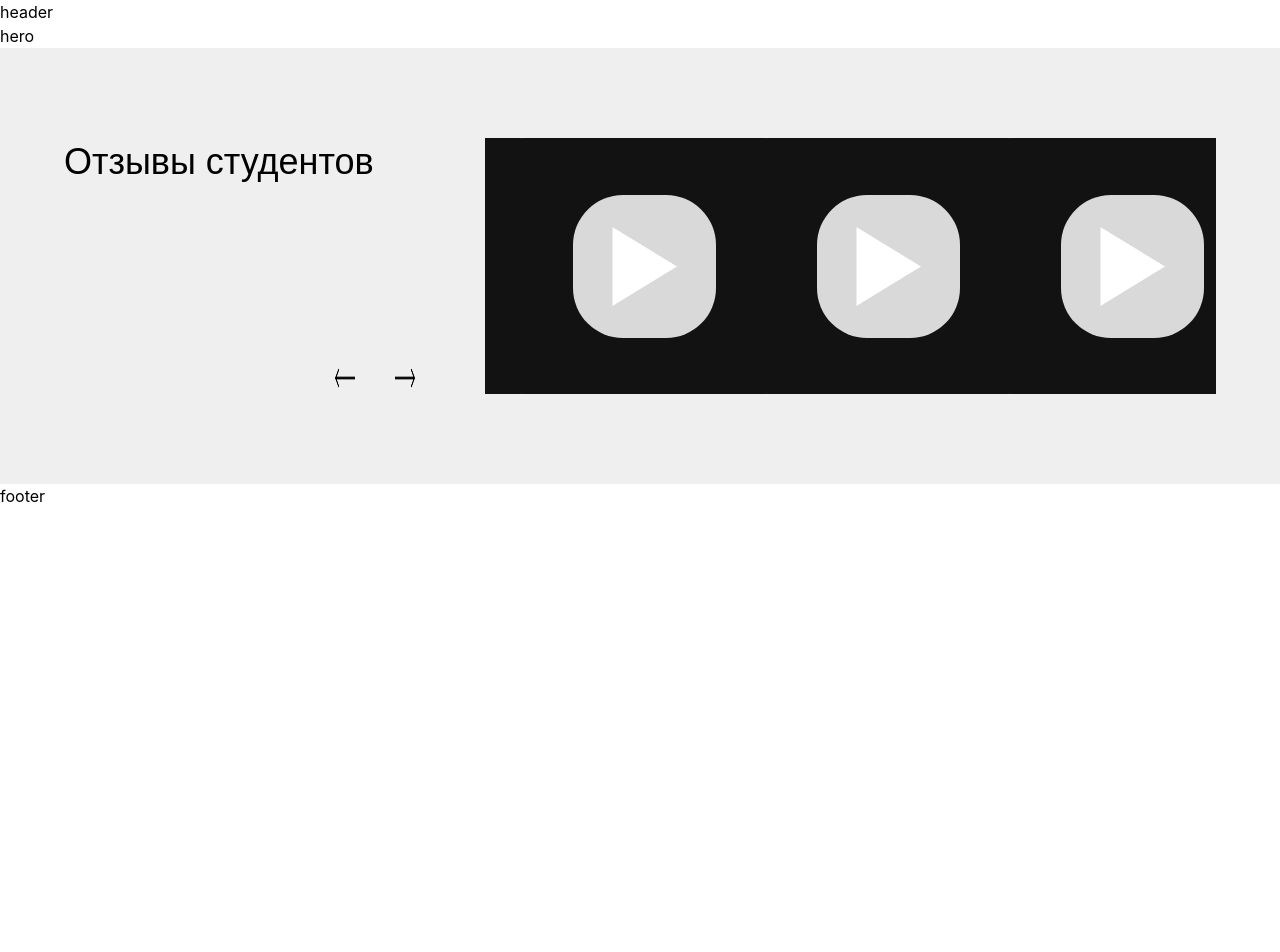
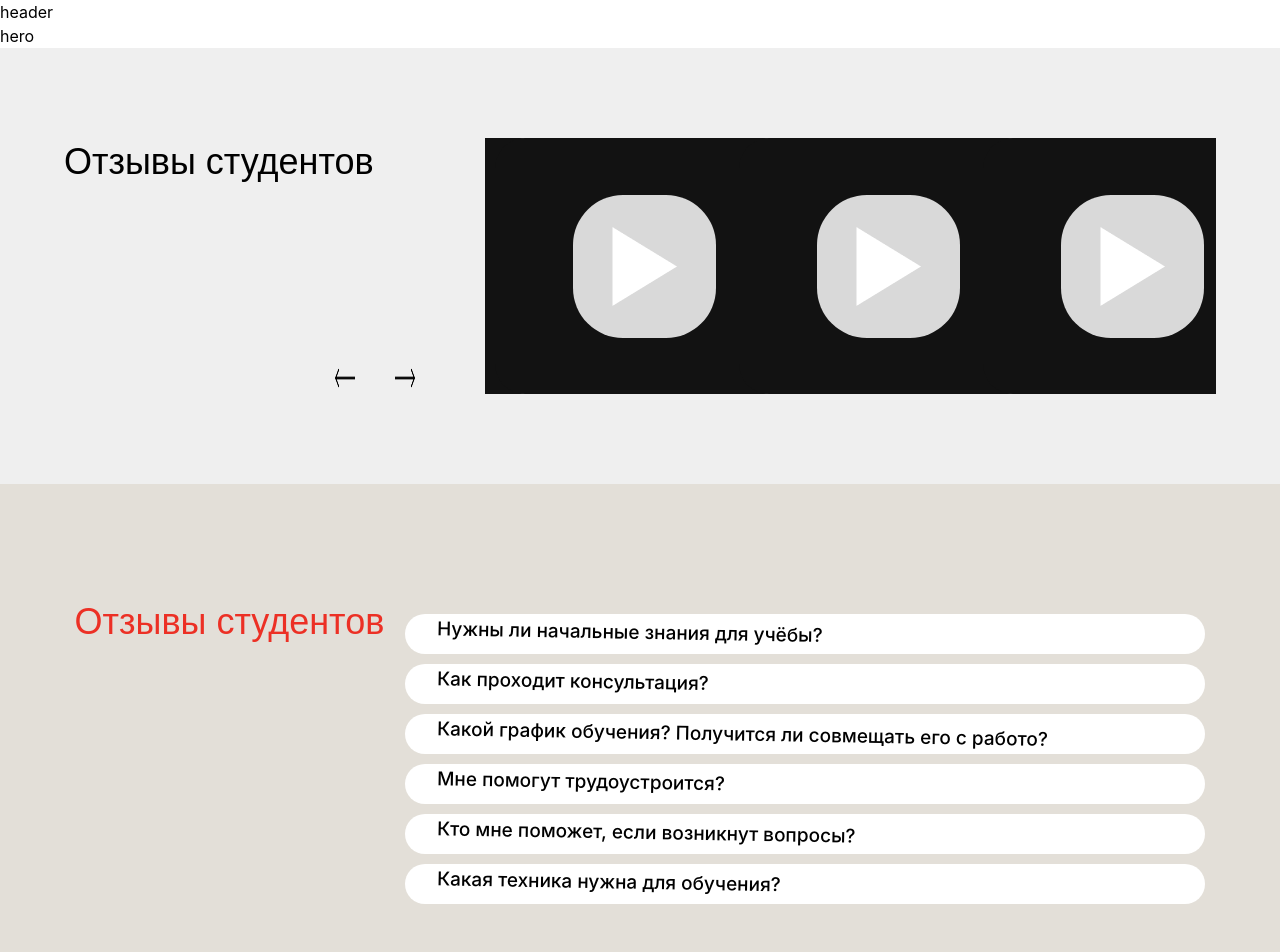
Before and after one commit to orozaliev0/motin-web, a React (Create React App) app: page / in a window 1280 px wide. Shown: the top 952 px of the page. Before the commit the page ends 800 px from the top, so only its background shows below. Built offline with nearby package versions, Linux system fonts and the light colour scheme.

Commit message:
sdlfkjew

```diff
--- a/src/components/main-page/FAQ/FAQ.js
+++ b/src/components/main-page/FAQ/FAQ.js
@@ -1,12 +1,106 @@
-import React from 'react';
+import React, {useState} from 'react';
 import '../../../style/main/FAQ.scss'
-
+import '../../../style/main/media/mediaFAQ.scss'
+import {MdArrowBackIosNew} from "react-icons/md";
 
 const FAQ = () => {
+    const [selected, setSelected] = useState(false)
+    const [selected2, setSelected2] = useState(false)
+    const [selected3, setSelected3] = useState(false)
+    const [selected4, setSelected4] = useState(false)
+    const [selected5, setSelected5] = useState(false)
+    const [selected6, setSelecte6] = useState(false)
+
     return (
-        <div>
+        <div id="faq">
+            <div className="container">
+                <div className="faq">
+                    <h1>Отзывы студентов</h1>
+                         <div className="faq--acor">
+                              <div  onClick={() => {
+                        setSelected(!selected)
+                        setSelecte6(false)
 
+                        setSelected2(false)
+                        setSelected3(false)
+
+                        setSelected4(false)}} style={{height:selected ? "150px" : "",transition:"1s"}}  className="faq--acor__card">
+                        <div className="faq--acor__card--acc">
+
+                                 <h1>Нужны ли начальные знания для учёбы?</h1>
+                             <p>Lorem Lorem ipsum dolor sit amet, consectetur adipisicing elit. Accusantium aspernatur at consequatur eum molestiae necessitatibus nulla officia reprehenderit, vero voluptatem. Animi hic libero omnis. Dolorum explicabo nesciunt quasi reiciendis rerum. Lorem ipsum dolor sit amet, consectetur adipisicing elit. Dolores, repellat? ipsum dolor sit amet, consectetur adipisicing elit. Doloremque, suscipit.</p>
+                        </div>
+                        <MdArrowBackIosNew className="faq--acor__card--acc__rotate" style={{ transform: selected ? "rotate(270deg)" : "rotate(90deg)",
+                            fontSize:"60px", marginRight:"20px", marginTop:"-10px", color:"wheat"}}/>
+                    </div>
+                    <div  onClick={() => {
+                        setSelected2(!selected2)
+                        setSelecte6(false)
+                        setSelected(false)
+                        setSelected3(false)
+                        setSelected4(false)}} style={{height:selected2 ? "150px" : "",transition:"1s"}}  className="faq--acor__card">
+                        <div className="faq--acor__card--acc">
+                                 <h1>Как проходит консультация?</h1>
+                             <p>Lorem Lorem ipsum dolor sit amet, consectetur adipisicing elit. Accusantium aspernatur at consequatur eum molestiae necessitatibus nulla officia reprehenderit, vero voluptatem. Animi hic libero omnis. Dolorum explicabo nesciunt quasi reiciendis rerum. Lorem ipsum dolor sit amet, consectetur adipisicing elit. Dolores, repellat? ipsum dolor sit amet, consectetur adipisicing elit. Doloremque, suscipit.</p>
+                        </div>
+                        <MdArrowBackIosNew className="faq--acor__card--acc__rotate" style={{ transform: selected2 ? "rotate(270deg)" : "rotate(90deg)", fontSize:"60px", marginRight:"20px", marginTop:"-10px", }}/>
+                    </div>
+                    <div  onClick={() => {
+                        setSelected3(!selected3)
+                        setSelected2(false)
+                        setSelected(false)
+                        setSelecte6(false)
+
+                        setSelected4(false)}} style={{height:selected3 ? "150px" : "",transition:"1s"}}  className="faq--acor__card">
+                        <div className="faq--acor__card--acc">
+                                 <h1>Какой график обучения? Получится ли совмещать его с работо?</h1>
+                             <p>Lorem Lorem ipsum dolor sit amet, consectetur adipisicing elit. Accusantium aspernatur at consequatur eum molestiae necessitatibus nulla officia reprehenderit, vero voluptatem. Animi hic libero omnis. Dolorum explicabo nesciunt quasi reiciendis rerum. Lorem ipsum dolor sit amet, consectetur adipisicing elit. Dolores, repellat? ipsum dolor sit amet, consectetur adipisicing elit. Doloremque, suscipit.</p>
+                        </div>
+                        <MdArrowBackIosNew className="faq--acor__card--acc__rotate" style={{ transform: selected3 ? "rotate(270deg)" : "rotate(90deg)",
+                            fontSize:"60px", marginRight:"20px", marginTop:"-10px", color:"wheat"}}/>
+                    </div>
+                    <div  onClick={() => {
+                        setSelected4(!selected4)
+                        setSelected2(false)
+                        setSelecte6(false)
+
+                        setSelected3(false)
+                        setSelected5(false)}} style={{height:selected4 ? "150px" : "",transition:"1s"}}  className="faq--acor__card">
+                        <div className="faq--acor__card--acc">
+                                 <h1>Мне помогут трудоустроится?</h1>
+                             <p>Lorem Lorem ipsum dolor sit amet, consectetur adipisicing elit. Accusantium aspernatur at consequatur eum molestiae necessitatibus nulla officia reprehenderit, vero voluptatem. Animi hic libero omnis. Dolorum explicabo nesciunt quasi reiciendis rerum. Lorem ipsum dolor sit amet, consectetur adipisicing elit. Dolores, repellat? ipsum dolor sit amet, consectetur adipisicing elit. Doloremque, suscipit.</p>
+                        </div>
+                        <MdArrowBackIosNew className="faq--acor__card--acc__rotate" style={{ transform: selected4 ? "rotate(270deg)" : "rotate(90deg)",
+                            fontSize:"60px", marginRight:"20px", marginTop:"-10px", color:"wheat"}}/>
+                    </div>
+
+                    <div onClick={() => {
+                        setSelected5(!selected5)
+                        setSelected2(false)
+                        setSelected3(false)
+                        setSelecte6(false)
+
+                        setSelected4(false)}} style={{height:selected5 ? "150px" : "",transition:"1s"}}  className="faq--acor__card">
+                        <div className="faq--acor__card--acc">
+                                 <h1>Кто мне поможет, если возникнут вопросы?</h1>
+                             <p>Lorem Lorem ipsum dolor sit amet, consectetur adipisicing elit. Accusantium aspernatur at consequatur eum molestiae necessitatibus nulla officia reprehenderit, vero voluptatem. Animi hic libero omnis. Dolorum explicabo nesciunt quasi reiciendis rerum. Lorem ipsum dolor sit amet, consectetur adipisicing elit. Dolores, repellat? ipsum dolor sit amet, consectetur adipisicing elit. Doloremque, suscipit.</p>
+                        </div>
+                        <MdArrowBackIosNew className="faq--acor__card--acc__rotate" style={{ transform: selected5 ? "rotate(270deg)" : "rotate(90deg)",
+                            fontSize:"60px", marginRight:"20px", marginTop:"-10px", color:"wheat"}}/>
+                    </div>
+                             <div  onClick={() => {
+                                 setSelecte6(!selected6)
+                                 setSelected2(false)
+                                 setSelected3(false)
+                                 setSelected(false)
+                                 setSelected4(false)}} style={{height:selected6 ? "150px" : "",transition:"1s"}}  className="faq--acor__card"><div className="faq--acor__card--acc"><h1>Какая техника нужна для обучения?</h1><p>Lorem Lorem ipsum dolor sit amet, consectetur adipisicing elit. Accusantium aspernatur at consequatur eum molestiae necessitatibus nulla officia reprehenderit, vero voluptatem. Animi hic libero omnis.Dolorum explicabo nesciunt quasi reiciendis rerum. Lorem ipsum dolor sit amet, consectetur adipisicing elit. Dolores, repellat? ipsum dolor sit amet, consectetur adipisicing elit. Doloremque, suscipit.</p></div><MdArrowBackIosNew className="faq--acor__card--acc__rotate" style={{ transform: selected6 ? "rotate(270deg)" : "rotate(90deg)", fontSize:"60px", marginRight:"20px", marginTop:"-10px", color:"wheat"}}/>
+                             </div>
+                         </div>
+
+                </div>
+            </div>
         </div>
+
     );
 };
 
--- a/src/style/main/FAQ.scss
+++ b/src/style/main/FAQ.scss
@@ -0,0 +1,71 @@
+
+#faq{
+  background: rgb(227, 223, 216);
+  padding: 120px 0;
+  .faq{
+    display: flex;
+    align-items: flex-start;
+    justify-content:space-around ;
+    h1{
+      font-family: 'Muller',sans-serif;
+      font-style: normal;
+      font-weight: 500;
+      font-size: 36px;
+      line-height: 36px;
+      display: flex;
+      align-items: center;
+
+      /* красный */
+
+      color: #EC3025;
+    }
+
+    &--acor{
+
+      &__card{
+        margin: 10px 0;
+        display: flex;
+        align-items: flex-start;
+         justify-content: space-between;
+         flex-wrap: wrap;
+        width: 800px;
+        background: #FFFFFF;
+        border-radius: 30px;
+        height: 40px;
+        transition: 3s;
+        //    width: 732px;
+            overflow: hidden;
+          &:hover{
+            transform: scale(1.02);
+          }
+        &--acc{
+          &__rotate{
+            color: white;
+            transform: rotate(90deg);
+             transition: 1s;
+          }
+          h1{
+            transform: rotate(1deg);
+            padding: 10px 0;
+            margin-left: 2rem;
+            font-family: 'SF Pro Display',sans-serif;
+            font-style: normal;
+            font-weight: 500;
+            font-size: 19px;
+            line-height: 130%;
+            color: #000000;
+            margin-bottom: 10px;
+
+          }
+          p{
+            margin-left: 2rem;
+            font-size: 17px;
+            color: black;
+          }
+        }
+      }
+
+    }
+
+  }
+}
```
Also changed, not shown: src/style/main/media/mediaFAQ.scss (added).
